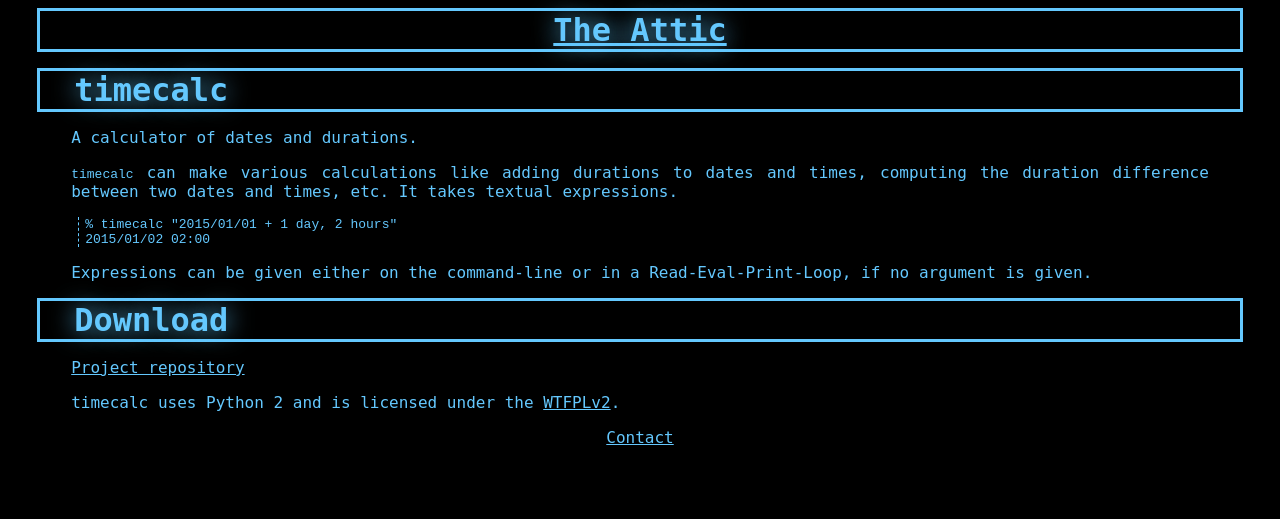
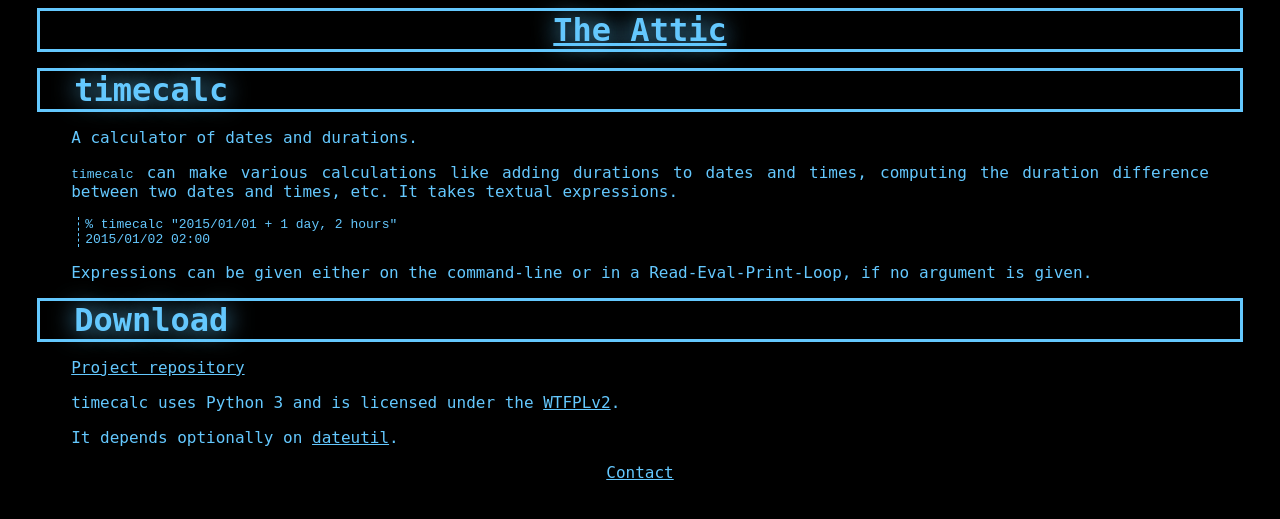
Before and after one commit to hydrargyrum/hydrargyrum.github.io, a Jekyll site: the page built from timecalc/index.md, in a window 1280 px wide. Shown: the top 519 px of the page. Built offline with Jekyll 4.4.1, drawn with Linux system fonts in a browser that asks for light colours.

Commit message:
timecalc uses python3 now

```diff
--- a/timecalc/index.md
+++ b/timecalc/index.md
@@ -20,4 +20,6 @@
 
 [Project repository](https://github.com/hydrargyrum/timecalc)
 
-timecalc uses Python 2 and is licensed under the [WTFPLv2](../wtfpl).
+timecalc uses Python 3 and is licensed under the [WTFPLv2](../wtfpl).
+
+It depends optionally on [dateutil](https://labix.org/python-dateutil).
```
